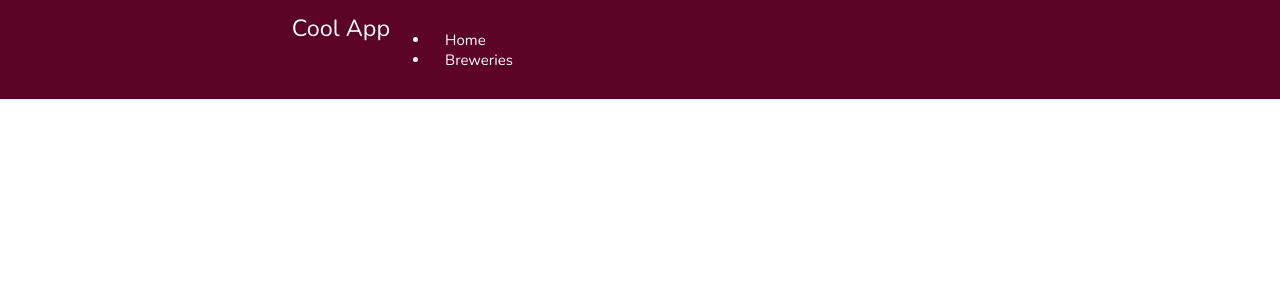
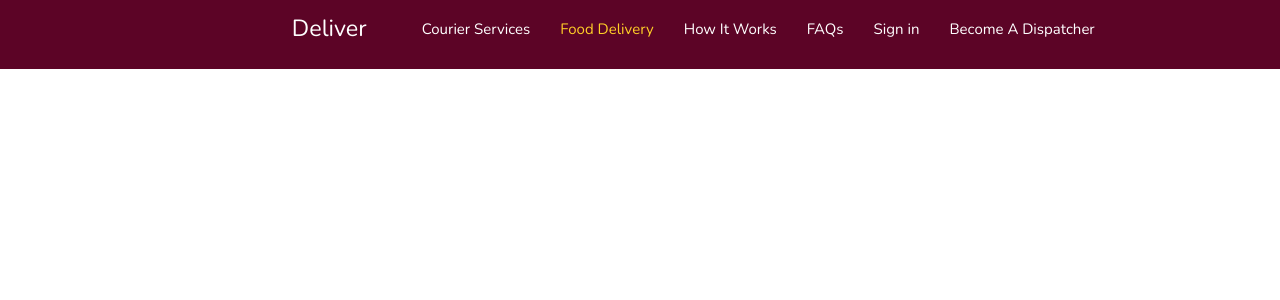
Before and after one commit to SeunJay/AngularProject, an Angular app: page / in a window 1280 px wide. Shown: the top 300 px of the page. Built offline with nearby package versions, Linux system fonts and the light colour scheme.

Commit message:
add markup

```diff
--- a/src/app/nav-bar/nav-bar.component.html
+++ b/src/app/nav-bar/nav-bar.component.html
@@ -1,10 +1,14 @@
 <header>
   <div class="container">
-    <a href="#" class="logo">Cool App</a>
-    <nav>
-      <ul>
-        <li>Home</li>
-        <li>Breweries</li>
+    <a href="#" class="logo">Deliver</a>
+    <nav class="nav">
+      <ul class="flex-container">
+        <li>Courier Services</li>
+        <li class="special-list-color">Food Delivery</li>
+        <li>How It Works</li>
+        <li>FAQs</li>
+        <li>Sign in</li>
+        <li>Become A Dispatcher</li>
       </ul>
     </nav>
   </div>
```
